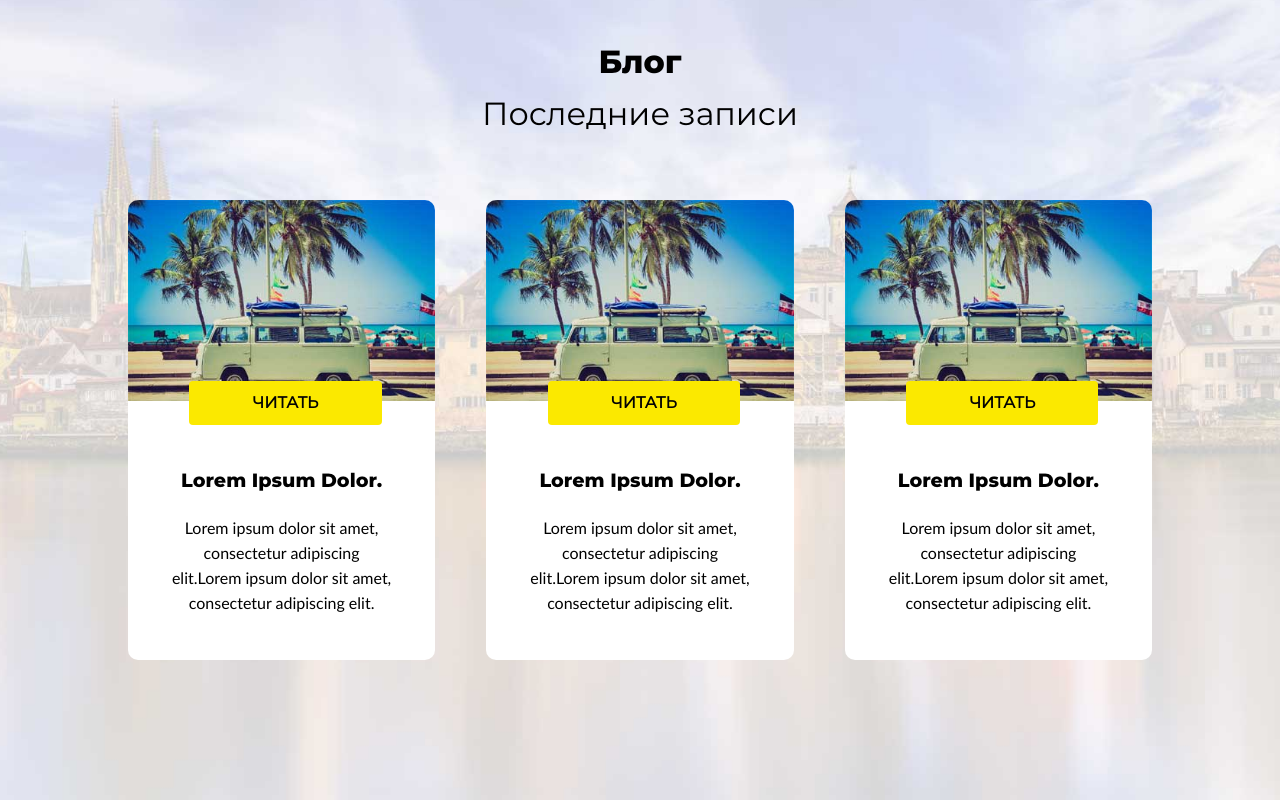
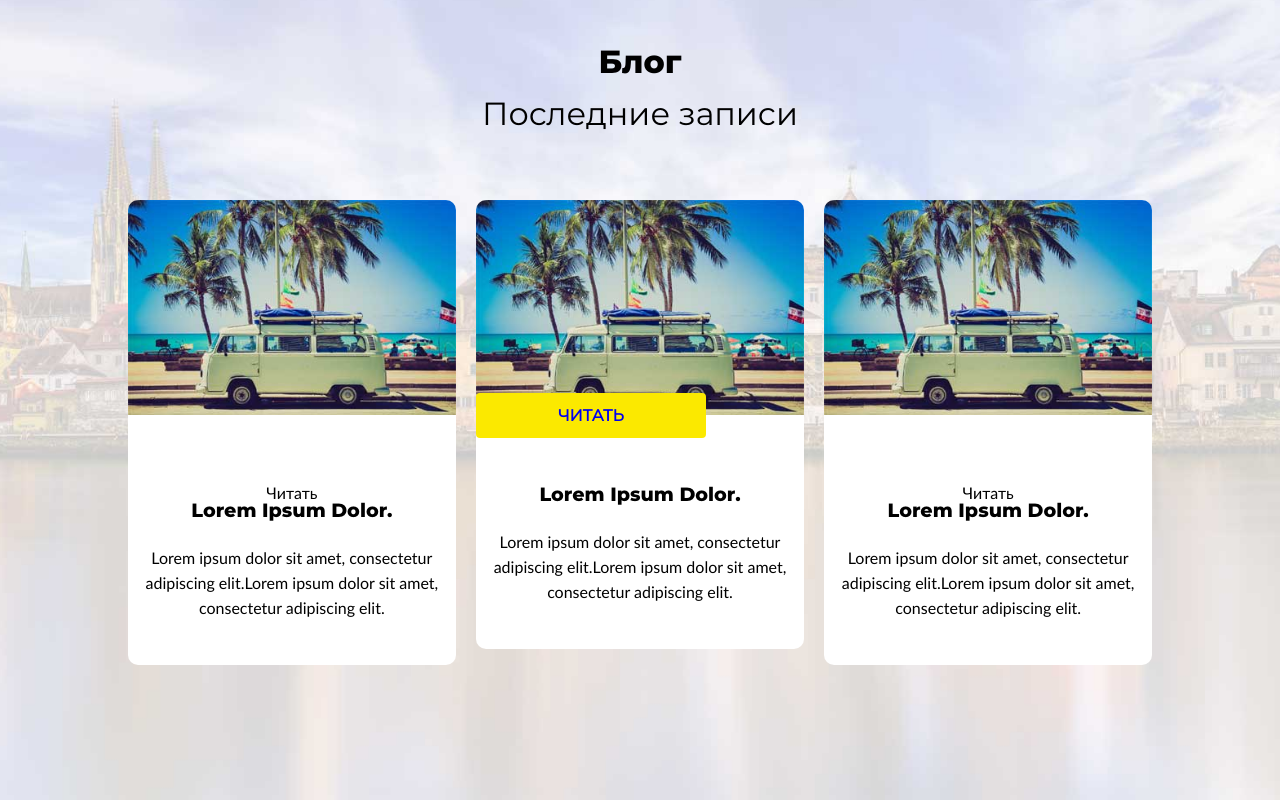
Before and after one commit to gregtlv/mila, a plain HTML site: page index.html in a window 1280 px wide. Shown: the part 1530-2330 px from the top of the page. Drawn offline with nearby package versions, Linux system fonts and the light colour scheme.

Commit message:
Post Card Editing

```diff
--- a/index.html
+++ b/index.html
@@ -242,7 +242,9 @@
           <li class="main__blog__post">
             <img src="./img/blog/1.jpg" alt="Post Image">
             <div>
-              <span>Читать</span>
+              <div class="post__button">
+                <a href="#">Читать</a>
+              </div>
               <h3>Lorem Ipsum Dolor.</h3>
               <p>Lorem ipsum dolor sit amet, consectetur adipiscing elit.Lorem ipsum dolor sit amet, consectetur adipiscing elit.
               </p>
--- a/scss/main.scss
+++ b/scss/main.scss
@@ -102,7 +102,7 @@ body {
 a {
   text-decoration: none;
 }
-p {
+p, li, ul {
   margin: 0;
   padding: 0;
 }
@@ -376,7 +376,7 @@ p {
     }
 
     .main__blog__post {
-      flex-basis: 30%;
+      max-width: 32%;
       img {
         width: 100%;
         border-top-left-radius: 10px;
@@ -386,17 +386,30 @@ p {
         margin-top: -2px;
         background-color: $simple-white;
         text-align: center;
-        padding: 70px 40px 45px 40px;
+        padding-top: 70px;
+        padding-bottom: 45px;
         border-bottom-left-radius: 10px;
         border-bottom-right-radius: 10px;
+
         position: relative;
-        span {
-          @include yellow-button();
-          width: 100%;
+        .post__button {
+
           position: absolute;
-          width: 30%;
           top: -20px;
-          left: 20%;
+          width: 70%;
+          height: 15px;
+          // margin-left: auto;
+          // margin-right: auto;
+          padding-top: 15px;
+          padding-bottom: 15px;
+          // margin: 0 auto;
+
+          border-radius: 4px;
+          background-color: $yellow;
+          color: $black;
+          font-family: $secondary-font;
+          font-weight: 800;
+          text-transform: uppercase;
         }
       }
       h3 {
```
Also changed, not shown: css/main.css, 1 other file.
